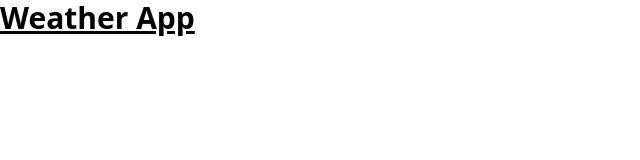
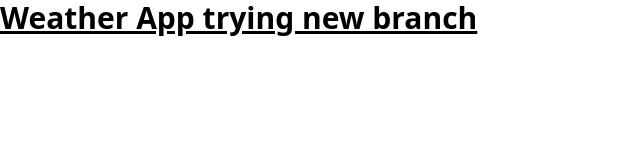
Before and after one commit to Gina-bun/Weather-App, a website: page src/index.html in a window 1280 px wide. Shown: the whole page, without its empty margins (0-640 px from the left). Drawn offline with Linux system fonts and the light colour scheme.

Commit message:
testing new branch

```diff
--- a/src/index.html
+++ b/src/index.html
@@ -10,6 +10,10 @@
 <body>
   <h1 class="text-3xl font-bold underline">
     Weather App
+
+    trying new branch
+
+
   </h1>
 
 </body>
```
